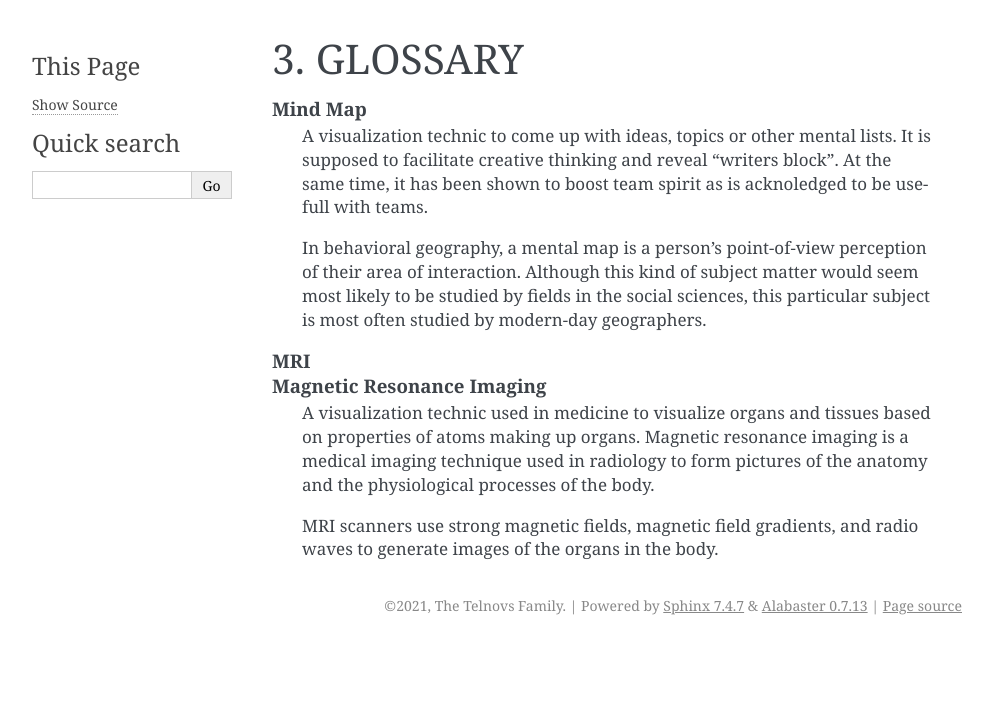
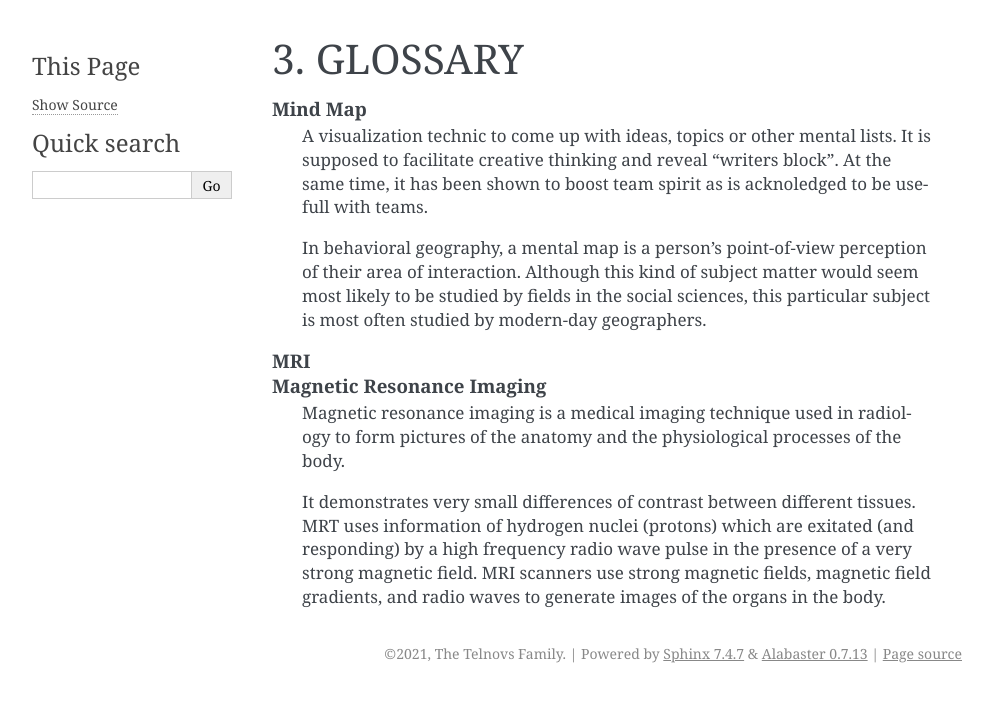
Before and after one commit to TheTelnovs/test_repo_two, a Sphinx documentation site: the page built from source/local_glossary.rst, in a window 1280 px wide. Shown: the top 702 px of the page, without its empty margins (148-1141 px from the left). Built offline with Sphinx 7.4.7, drawn with Linux system fonts in a browser that asks for light colours.

Commit message:
Modified definition of term MRT in the glossary
Combined two definitions, used some parts from
each of them.

```diff
--- a/source/local_glossary.rst
+++ b/source/local_glossary.rst
@@ -21,12 +21,14 @@ GLOSSARY
 
    MRI
    Magnetic Resonance Imaging
-      A visualization technic used in medicine to visualize
-      organs and tissues based on properties of atoms
-      making up organs.
       Magnetic resonance imaging is a medical imaging technique
       used in radiology to form pictures of the anatomy
       and the physiological processes of the body.
 
+      It demonstrates very small differences of contrast
+      between different tissues. MRT uses information of
+      hydrogen nuclei (protons) which are exitated (and responding)
+      by a high frequency radio wave pulse in the presence of
+      a very strong magnetic field.
       MRI scanners use strong magnetic fields, magnetic field gradients,
       and radio waves to generate images of the organs in the body.
```
